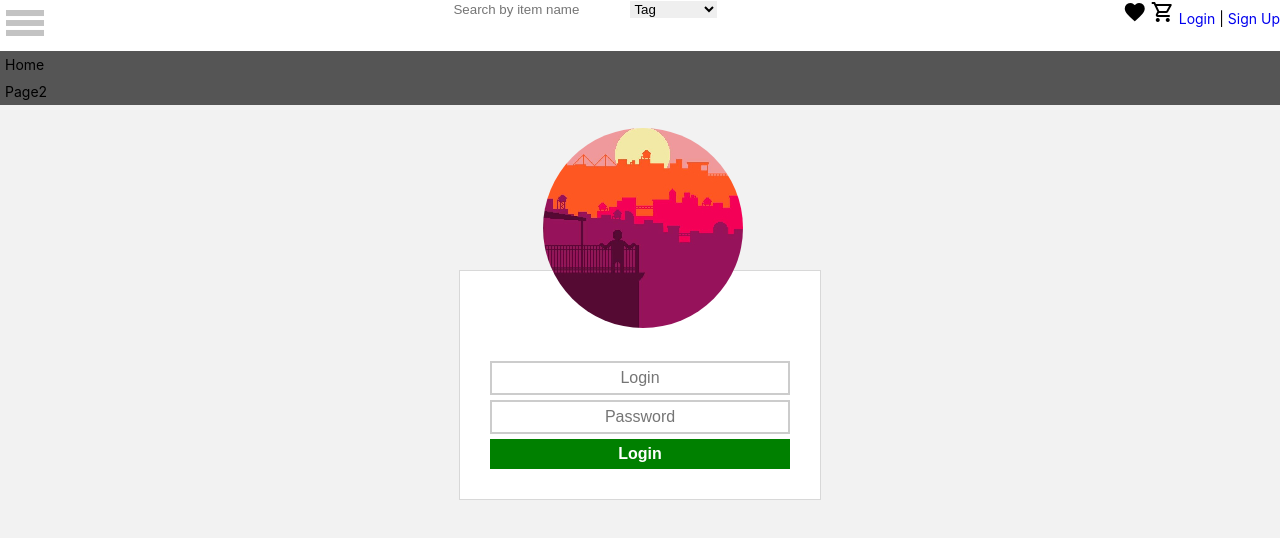
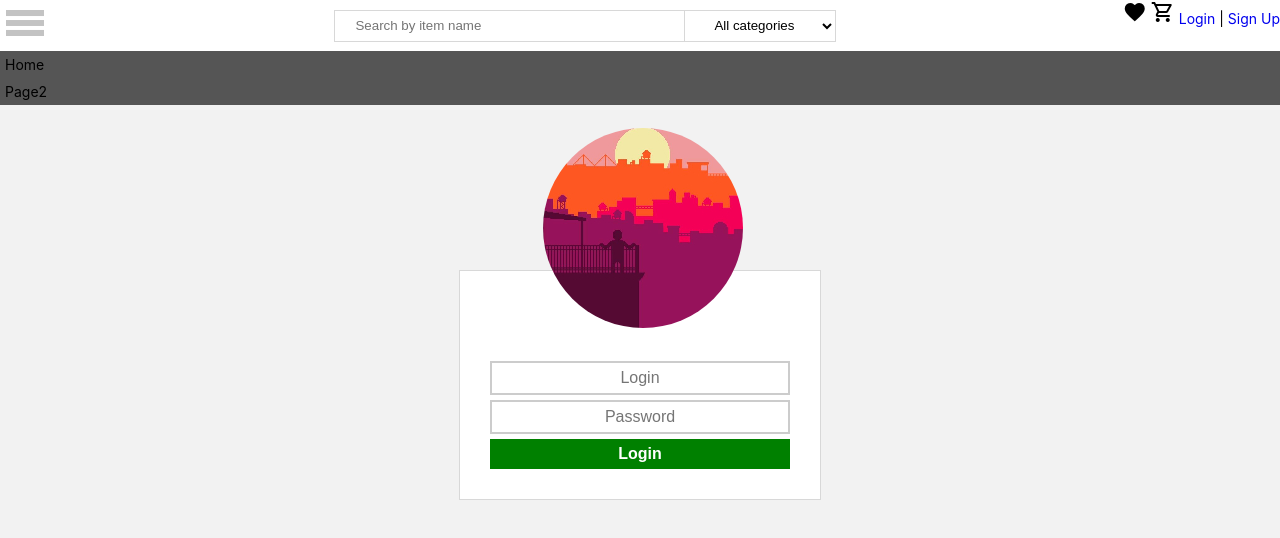
Before and after one commit to bshevyrov/gift-cert-ui, a website built with Parcel: page newlogin.html in a window 1280 px wide. Built offline with nearby package versions, Linux system fonts and the light colour scheme.

Commit message:
Search bar

```diff
--- a/newlogin.css
+++ b/newlogin.css
@@ -16,7 +16,7 @@ a {
 }
 
 nav {
-  display:flex;
+  display: flex;
   position: absolute;
   top: 0;
   width: 100%;
@@ -28,6 +28,7 @@ position: absolute;
 .logo-menu {
   overflow: hidden;
 }
+
 .dropdown-content {
   overflow: hidden;
 
@@ -76,11 +77,40 @@ position: absolute;
 
 .dropdown-content a {
   display: block;
+
 }
 
-.search {
+.search-container {
   display: flex;
+  align-self: center;
+  padding-top: 10px;
+  height: 40px;
+  width: 500px;
 }
+
+.search-bar input{
+  height: 30px;
+  outline: 1px solid #d8d8d8;
+  padding-left:20px;
+  width: 350px;
+
+}
+
+.search-dropdown {
+
+}
+.search-dropdown select {
+  text-align: center;
+  background: #ffffff;
+  height: 30px;
+  width: 150px;
+
+  outline: 1px solid #d8d8d8;
+
+}
+
+
+
 
 
 body {
@@ -119,7 +149,8 @@ body {
   flex-direction: column;
   margin-top: 60px;
 }
-.container .login-content ::placeholder{
+
+.container .login-content ::placeholder {
   text-align: center;
 }
 
@@ -142,7 +173,7 @@ text-align: center;
   background-color: green;
   width: 100%;
   height: 30px;
-   font-size:  medium;
+  font-size: medium;
   font-weight: bold;
   color: white;
 }
--- a/newlogin.html
+++ b/newlogin.html
@@ -21,7 +21,7 @@ menu
   </div>
 </div>
 
-<div class="search">
+<div class="search-container">
   <div class="search-bar">
     <form>
       <input type="search" name="query" placeholder="Search by item name">
@@ -37,7 +37,8 @@ menu
   <!--</span>-->
   <div class ="search-dropdown">
     <select>
-      <option value="tag" selected="selected">Tag</option>
+      <option value="all" selected="selected">All categories</option>
+      <option value="tag" >Tag</option>
       <option value="name">Name</option>
       <option value="description">Description</option>
     </select>
```
Lines whose indentation alone changed are shown as unchanged.
